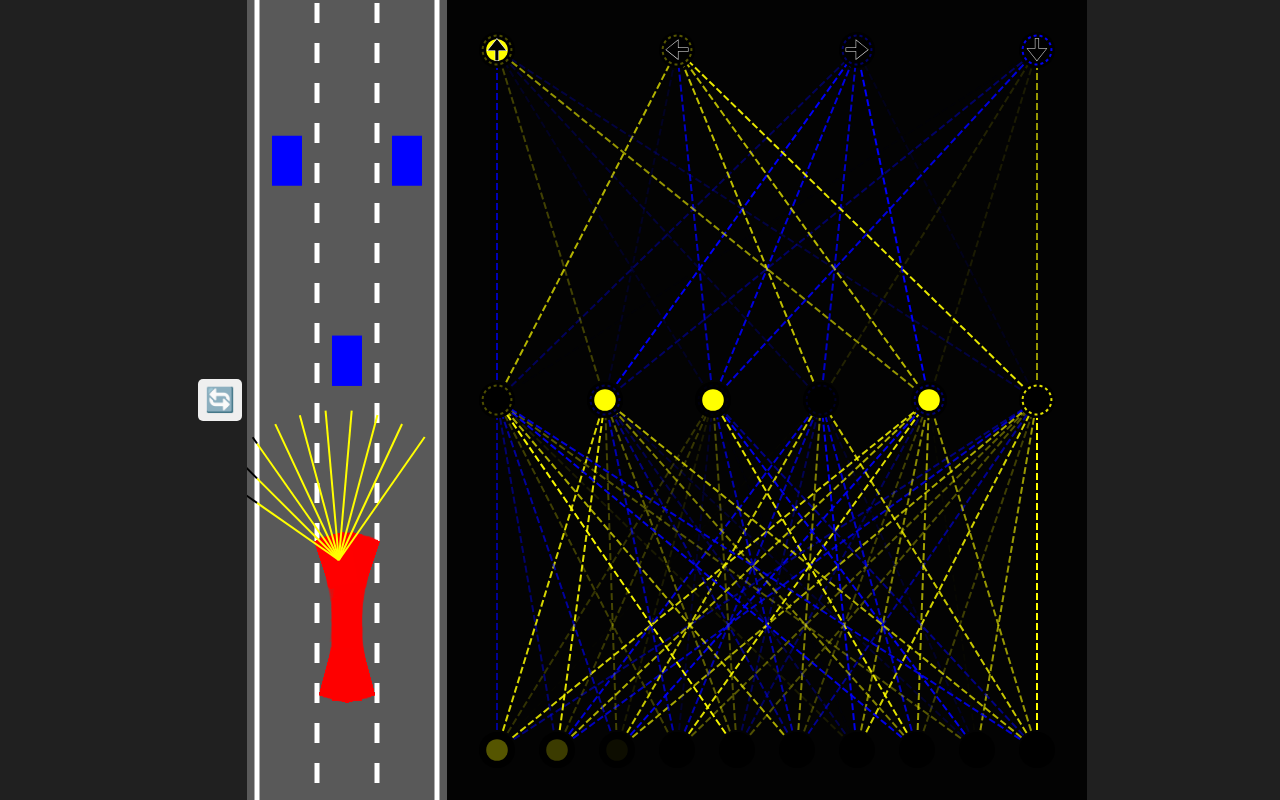
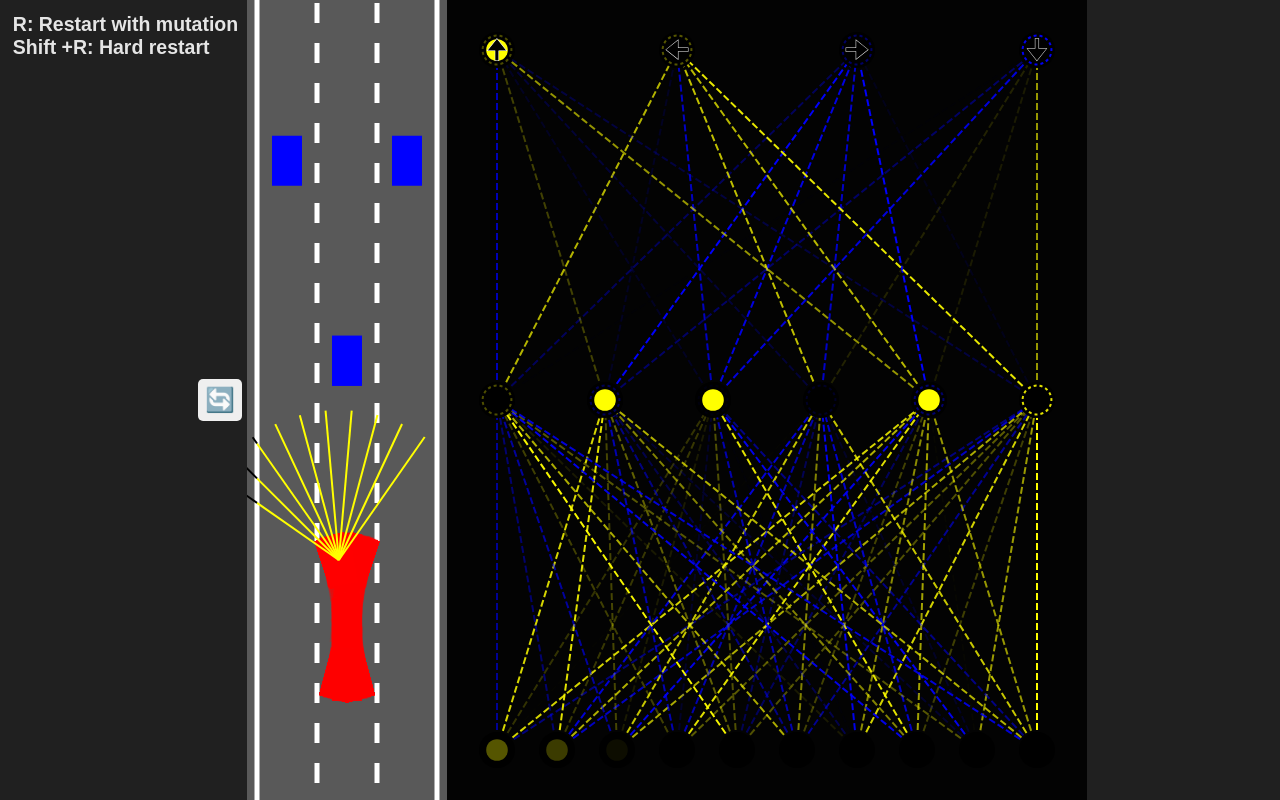
Before and after one commit to imLymei/self-driving-car, a plain HTML site: page index.html in a window 1280 px wide. Drawn offline with Linux system fonts and the light colour scheme; animation ran at ten frames a second.

Commit message:
Hud update

```diff
--- a/car.js
+++ b/car.js
@@ -16,6 +16,7 @@ class Car {
 		this.polygon = this.#createPolygon();
 		this.damage = false;
 		this.counter = 0;
+		this.controlType = controlType;
 
 		this.useBrain = controlType == 'AI';
 
@@ -69,7 +70,7 @@ class Car {
 	}
 
 	// ? Update the car
-	update(roadBorders, traffic) {
+	update(roadBorders, traffic, bestCar) {
 		if (!this.damage) {
 			this.#move();
 			this.polygon = this.#createPolygon();
@@ -87,6 +88,12 @@ class Car {
 				}
 			}
 
+			if (this.controlType == 'DUMMY') {
+				if (bestCar.y - this.y < -window.innerHeight * 0.3) {
+					console.log('OUT OF VISION');
+					this.y -= 1000 + Math.random() * 1000;
+				}
+			}
 			this.score -= 1;
 			if (this.controls.forward) {
 				this.score += 2;
--- a/index.html
+++ b/index.html
@@ -8,6 +8,10 @@
 		<link rel="stylesheet" href="./style.css" />
 	</head>
 	<body>
+		<div class="instructions">
+			<h2>R: Restart with mutation</h2>
+			<h2>Shift +R: Hard restart</h2>
+		</div>
 		<div id="verticalButtons">
 			<button onclick="initialize()">🔄</button>
 		</div>
--- a/main.js
+++ b/main.js
@@ -54,7 +54,7 @@ const initialize = () => {
 
 	function animate(time) {
 		for (let i = 0; i < traffic.length; i++) {
-			traffic[i].update(road.borders, []);
+			traffic[i].update(road.borders, [], bestCar);
 		}
 		for (let i = 0; i < cars.length; i++) {
 			cars[i].update(road.borders, traffic);
--- a/style.css
+++ b/style.css
@@ -27,6 +27,18 @@ button {
 	font-size: x-large;
 }
 
+.instructions {
+	position: absolute;
+	display: flex;
+	flex-direction: column;
+	top: 0;
+	left: 0;
+	margin: 1%;
+	font-family: Arial, Helvetica, sans-serif;
+	color: #e5e5e5;
+	font-size: small;
+}
+
 button:hover {
 	background-color: #595959;
 }
```
